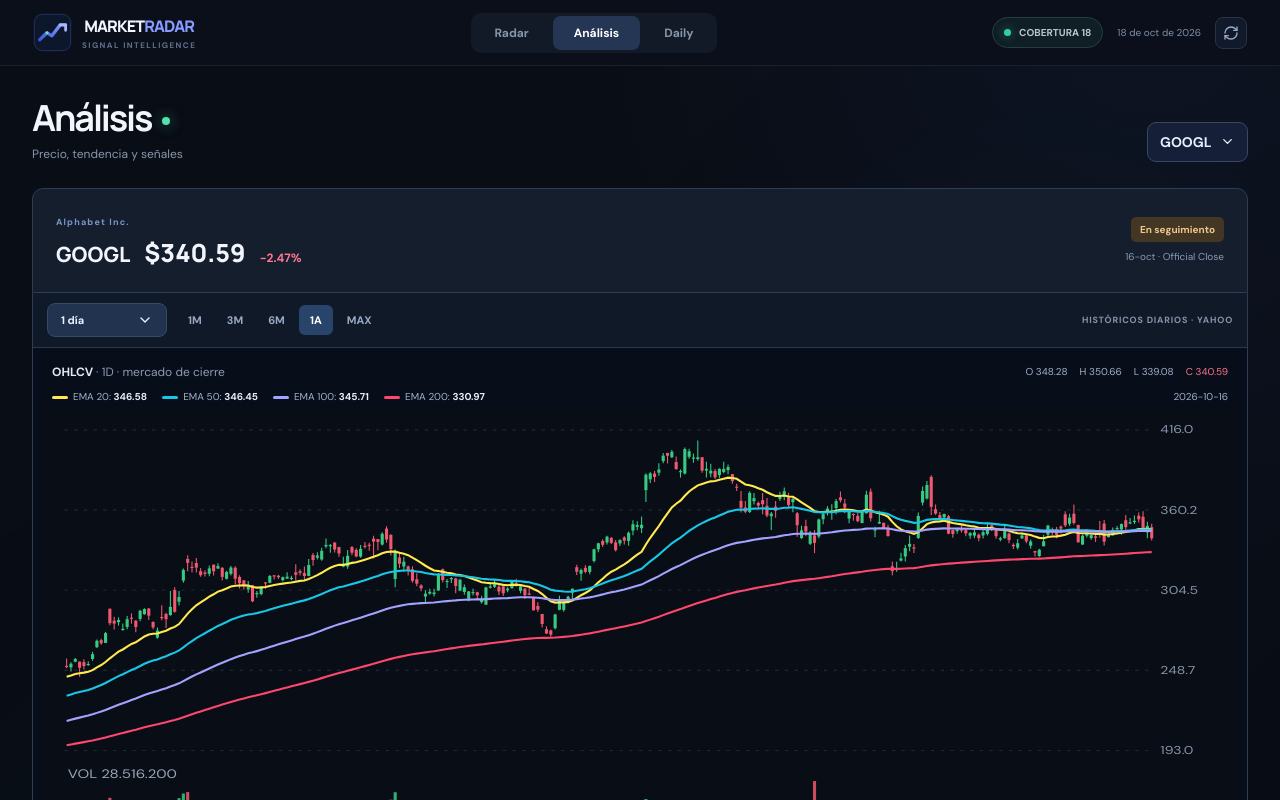
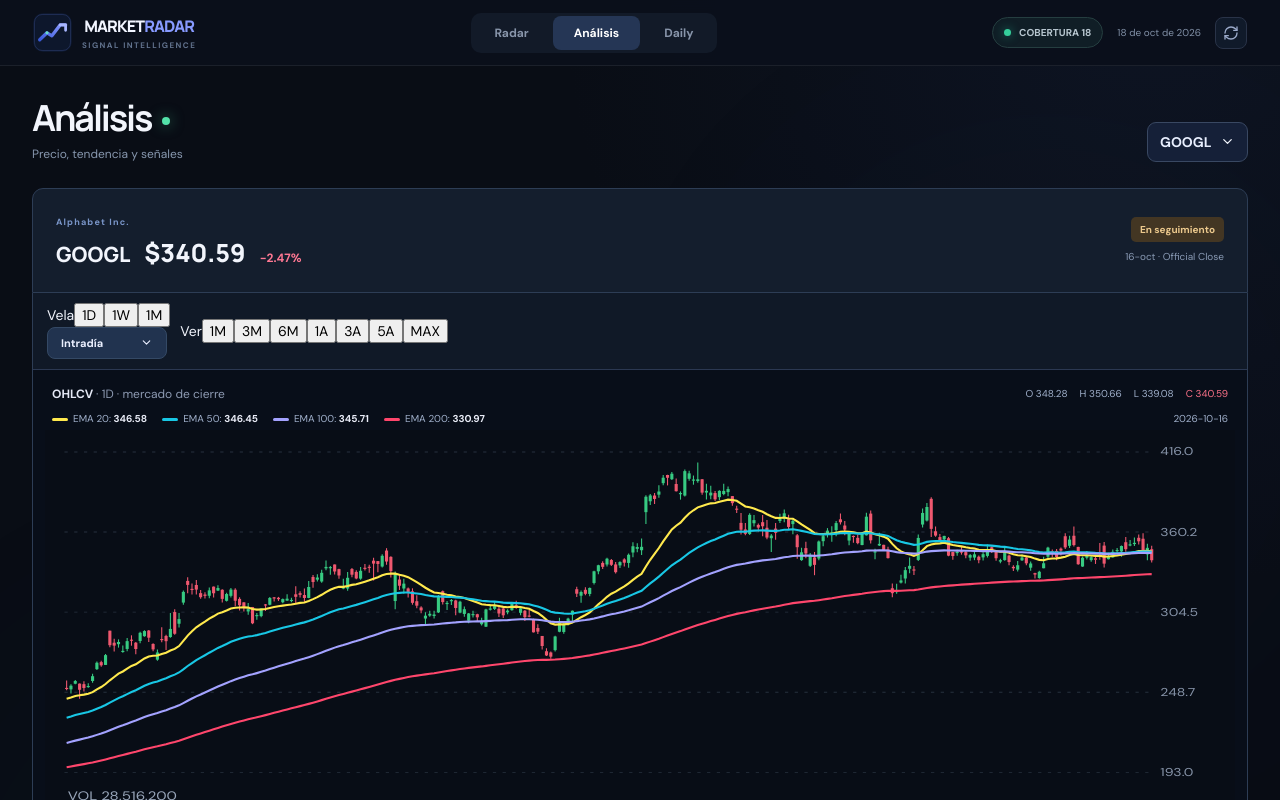
Before and after one commit to alejo02025/marketdata, a React (Vite) app: page / in a window 1280 px wide. Both pictures are taken after a click on the button "Análisis". Shown: the top 800 px of the page. Built offline with nearby package versions, Linux system fonts and the light colour scheme; the HTML template or start-up script is replaced by a standard one.

Commit message:
ux(chart): visible one-touch vela and history controls without timeframe confusion

```diff
--- a/src/PriceChart.tsx
+++ b/src/PriceChart.tsx
@@ -5,11 +5,11 @@
 
 type Frame={label:string;code:string;group:string;tv:boolean};
 const frames:Frame[]=[
- ...['2','3','5','10','15','30','45'].map(s=>({label:s+' minutos',code:s,group:'MINUTOS',tv:true})),
- ...['60','120','180','240'].map((s,i)=>({label:(i+1)+' hora'+(i?'s':''),code:s,group:'HORAS',tv:true})),
- {label:'1 día',code:'1D',group:'DÍAS',tv:false},{label:'1 semana',code:'1W',group:'DÍAS',tv:false},
- {label:'1 mes',code:'1M',group:'MESES',tv:false},{label:'3 meses',code:'3M',group:'MESES',tv:false},
- {label:'6 meses',code:'6M',group:'MESES',tv:false},{label:'12 meses',code:'12M',group:'MESES',tv:false}
+ {label:'1D',code:'1D',group:'HISTÓRICO',tv:false},
+ {label:'1W',code:'1W',group:'HISTÓRICO',tv:false},
+ {label:'1M',code:'1M',group:'HISTÓRICO',tv:false},
+ ...['2','3','5','10','15','30','45'].map(s=>({label:s+' min',code:s,group:'INTRADÍA',tv:true})),
+ ...['60','120','180','240'].map((s,i)=>({label:(i+1)+' h',code:s,group:'INTRADÍA',tv:true}))
 ];
 function timeframeKey(date:string,code:string){
  const d=new Date(date+'T12:00:00Z'),year=d.getUTCFullYear(),month=d.getUTCMonth();
@@ -41,6 +41,8 @@
  else if(range==='3M')cutoff.setUTCMonth(cutoff.getUTCMonth()-3);
  else if(range==='6M')cutoff.setUTCMonth(cutoff.getUTCMonth()-6);
  else if(range==='1A')cutoff.setUTCFullYear(cutoff.getUTCFullYear()-1);
+ else if(range==='3A')cutoff.setUTCFullYear(cutoff.getUTCFullYear()-3);
+ else if(range==='5A')cutoff.setUTCFullYear(cutoff.getUTCFullYear()-5);
  const firstVisible=range==='MAX'?0:Math.max(0,all.findIndex(c=>new Date(c.d+'T12:00:00Z')>=cutoff));
  const data=all.slice(firstVisible),v=all.map(x=>x.c);
  const visibleCount=data.length;
@@ -103,17 +105,19 @@
  return <div className="intraday-chart"><div ref={ref} className="tradingview-widget-container"/><div className="data-external"><Info size={14}/> Cotizaciones y disponibilidad de intervalos gestionadas por TradingView. Algunos marcos exigen iniciar sesión o una suscripción del proveedor. <a href="https://www.tradingview.com/" target="_blank" rel="noopener noreferrer">Abrir TradingView <ExternalLink size={13}/></a></div></div>;
 }
 export default function PriceChart({candles,ticker}:{candles:Candle[];ticker:string}){
- const [frame,setFrame]=useState<Frame>(frames[11]);
+ const [frame,setFrame]=useState<Frame>(frames[0]);
  const [open,setOpen]=useState(false);
  const [range,setRange]=useState('1A');
- useEffect(()=>{setFrame(frames[11]);setRange('1A');setOpen(false)},[ticker]);
+ useEffect(()=>{setFrame(frames[0]);setRange('1A');setOpen(false)},[ticker]);
  return <div className="chart-terminal">
-  <div className="terminal-toolbar"><div className="time-selector"><button className="time-trigger" aria-expanded={open} aria-haspopup="listbox" onClick={()=>setOpen(v=>!v)}>{frame.label}<ChevronDown size={16}/></button>
-   {open&&<div className="time-menu" role="listbox" aria-label="Intervalos de tiempo">{['MINUTOS','HORAS','DÍAS','MESES'].map(group=><div key={group}><span className="time-group">{group}</span>{frames.filter(f=>f.group===group).map(f=><button type="button" role="option" aria-selected={frame.code===f.code} key={f.code} className={frame.code===f.code?'is-selected':''} onClick={()=>{setFrame(f);setOpen(false)}}>{f.label}{f.tv&&<small>TV</small>}</button>)}</div>)}</div>}
-  </div>
-  {!frame.tv&&<div className="range-selector" aria-label="Período visible">{['1M','3M','6M','1A','MAX'].map(v=><button key={v} className={range===v?'active':''} onClick={()=>setRange(v)}>{v}</button>)}</div>}
-  <span className="terminal-source">{frame.tv?'INTRADÍA · TRADINGVIEW':'HISTÓRICOS DIARIOS · YAHOO'}</span>
+  <div className="terminal-toolbar simple-chart-toolbar">
+   <div className="simple-time-group"><span>Vela</span>{frames.filter(f=>!f.tv).map(f=><button key={f.code} type="button" className={frame.code===f.code?'active':''} onClick={()=>{setFrame(f);setOpen(false)}}>{f.label}</button>)}
+    <div className="time-selector"><button className={'time-trigger '+(frame.tv?'is-tv':'')} aria-expanded={open} aria-haspopup="listbox" onClick={()=>setOpen(v=>!v)}>{frame.tv?frame.label:'Intradía'}<ChevronDown size={13}/></button>
+     {open&&<div className="time-menu" role="listbox" aria-label="Velas intradía"><span className="time-group">DATOS DE TRADINGVIEW</span>{frames.filter(f=>f.tv).map(f=><button type="button" role="option" aria-selected={frame.code===f.code} className={frame.code===f.code?'is-selected':''} key={f.code} onClick={()=>{setFrame(f);setOpen(false)}}>{f.label}</button>)}</div>}
+    </div>
+   </div>
+   {!frame.tv&&<div className="simple-time-group simple-range-group" aria-label="Período visible"><span>Ver</span>{['1M','3M','6M','1A','3A','5A','MAX'].map(v=><button key={v} type="button" className={range===v?'active':''} onClick={()=>setRange(v)}>{v}</button>)}</div>}
   </div>
   {frame.tv?<TradingViewChart symbol={ticker} code={frame.code}/>:<NativeChart candles={candles} frame={frame.code} range={range}/>}
- </div>
+ </div>;
 }
```
